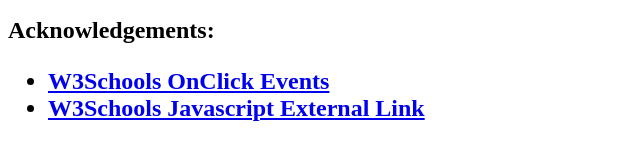
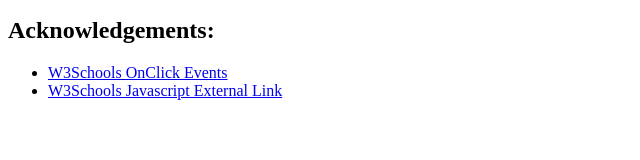
Before and after one commit to DS4200-S23-Class/ic-05-xander-adithi, a plain HTML site: page index.html in a window 1280 px wide. Shown: the part 140-300 px from the top of the page, without its empty margins (0-640 px from the left). Drawn offline with Linux system fonts and the light colour scheme.

Commit message:
Make it prettier

```diff
--- a/index.html
+++ b/index.html
@@ -19,11 +19,15 @@
 
     <h2>
         Acknowledgements:
-        <ul>
-            <li><a href="https://www.w3schools.com/jsref/event_onclick.asp">W3Schools OnClick Events</a></li>
-            <li><a href="https://www.w3schools.com/tags/att_script_src.asp">W3Schools Javascript External Link</a></li>
-        </ul>
     </h2>
+    <ul>
+        <li>
+            <a href="https://www.w3schools.com/jsref/event_onclick.asp">W3Schools OnClick Events</a>
+        </li>
+        <li>
+            <a href="https://www.w3schools.com/tags/att_script_src.asp">W3Schools Javascript External Link</a>
+        </li>
+    </ul>
 </body>
 
 </html>
```
